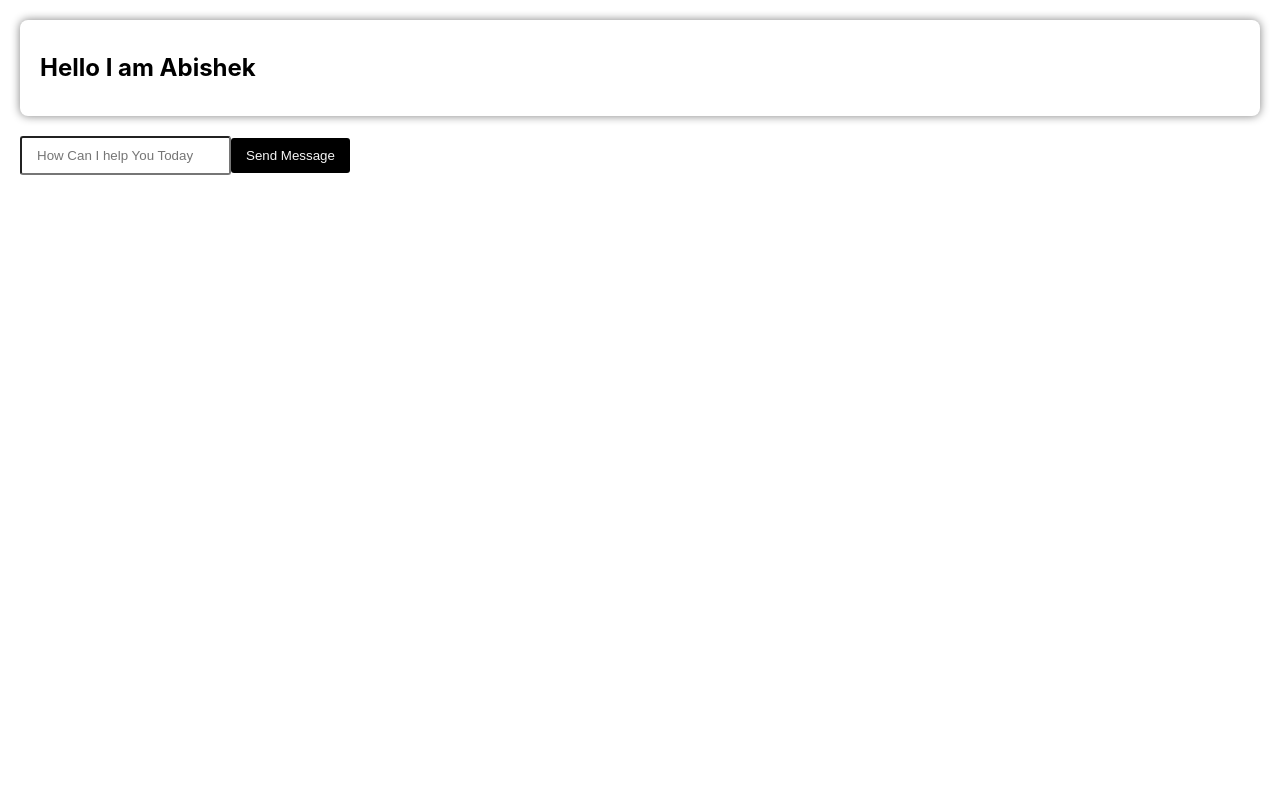
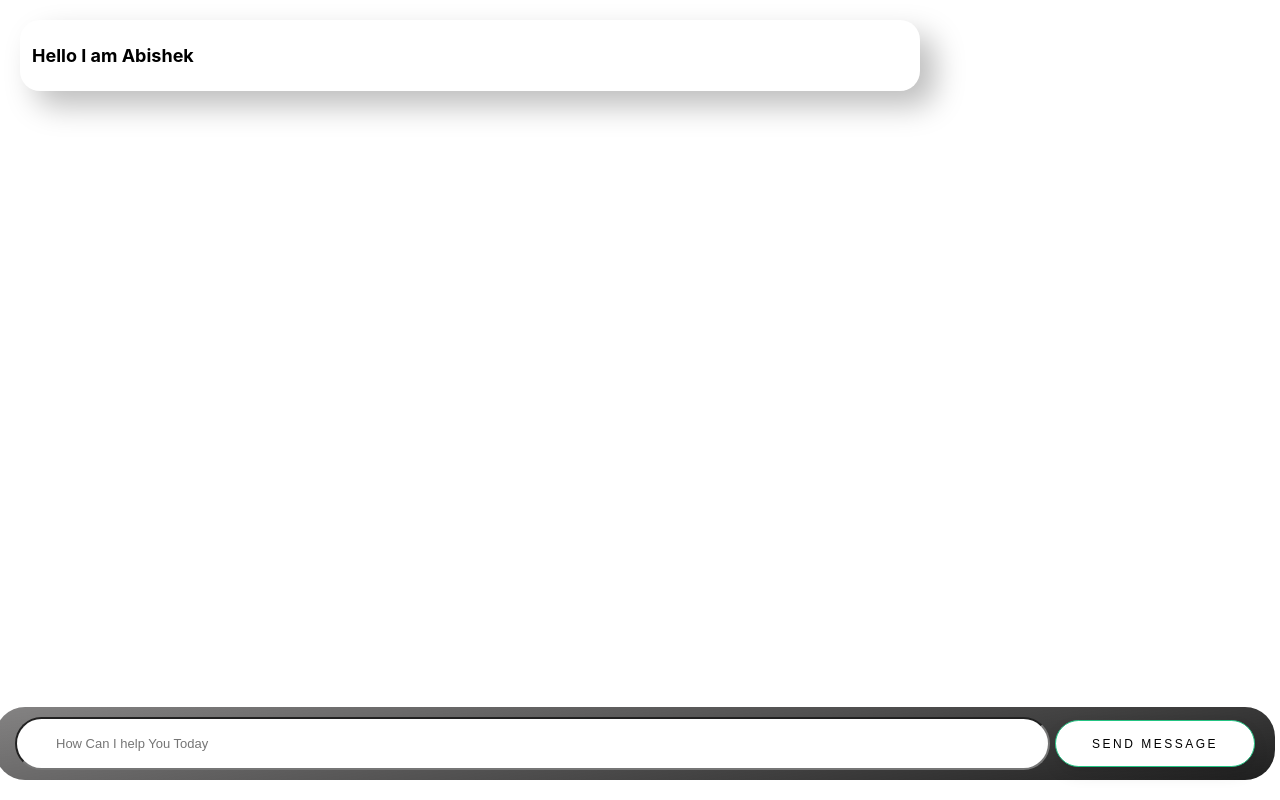
Before and after one commit to Abishek-Sivakumar/myChatgptClone, a React (Vite) app in the folder myChatgptClone/: page / in a window 1280 px wide. Built offline with nearby package versions, Linux system fonts and the light colour scheme; no server answers; what @huggingface/inference would draw is missing.

Commit message:
Almost Complete
Added the CSS from UIVerse and my previous projects

```diff
--- a/myChatgptClone/index.html
+++ b/myChatgptClone/index.html
@@ -5,6 +5,13 @@
     <link rel="icon" type="image/svg+xml" href="/vite.svg" />
     <meta name="viewport" content="width=device-width, initial-scale=1.0" />
     <title>ChatGPTClone</title>
+
+    <link rel="preconnect" href="https://fonts.googleapis.com" />
+    <link rel="preconnect" href="https://fonts.gstatic.com" crossorigin />
+    <link
+      href="https://fonts.googleapis.com/css2?family=Archivo:ital,wght@0,100..900;1,100..900&display=swap"
+      rel="stylesheet"
+    />
   </head>
   <body>
     <div id="root"></div>
--- a/myChatgptClone/src/App.css
+++ b/myChatgptClone/src/App.css
@@ -2,9 +2,23 @@
   box-sizing: border-box;
 }
 
+.archivo {
+  font-family: "Archivo", serif;
+  font-optical-sizing: auto;
+  font-weight: 200;
+  font-style: normal;
+}
+
 body {
   margin: 0;
-  padding: 20px;
+}
+
+html,
+body {
+  box-sizing: border-box;
+  height: 100%;
+  width: 100%;
+  padding: 10px;
 }
 
 .messages-container {
@@ -12,24 +26,42 @@ body {
   flex-direction: column;
   flex: 1 1 1000px;
   gap: 20px;
+  padding-bottom: 100px;
 }
 
-.message-div {
-  padding: 10px 20px;
+.messages-container > div {
+  font-size: 12px;
+  padding: 7px 12px;
   border: none;
   box-shadow: 0px 0px 10px gray;
   border-radius: 8px;
+  max-width: 900px;
+  border-radius: 30px;
+  box-shadow: 15px 15px 30px #bebebe, -15px -15px 30px #ffffff;
+  border-radius: 20px;
 }
 
-.sendButton {
+.userMsg {
+  align-self: flex-end;
+  background: linear-gradient(
+    170deg,
+    rgba(58, 56, 56, 0.623) 0%,
+    rgb(31, 31, 31) 100%
+  );
+  box-shadow: 0 25px 50px rgba(0, 0, 0, 0.55);
+  color: white;
+}
+
+/* .sendButton {
   padding: 10px 15px;
   text-align: center;
   border-radius: 3px;
   background-color: black;
   color: whitesmoke;
   transition: all 0.3s ease-in-out;
-  margin-top: 20px;
   border: none;
+  font-family: Inter, system-ui, Avenir, Helvetica, Arial, sans-serif;
+  font-weight: 700;
 }
 
 .sendButton:hover {
@@ -37,11 +69,88 @@ body {
   background-color: white;
   color: tomato;
   border: 2px solid brown;
+} */
+button {
+  padding: 1.3em 3em;
+  font-size: 12px;
+  text-transform: uppercase;
+  letter-spacing: 2.5px;
+  font-weight: 500;
+  color: #000;
+  background-color: #fff;
+  border: 1px solid #23c483;
+  border-radius: 45px;
+  box-shadow: 0px 8px 15px rgba(0, 0, 0, 0.1);
+  transition: all 0.3s ease 0s;
+  cursor: pointer;
+  outline: none;
+}
+
+button:hover {
+  background-color: #23c483;
+  box-shadow: 0px 15px 20px rgba(46, 229, 157, 0.4);
+  color: #fff;
+  transform: translateY(-7px);
+}
+
+button:active {
+  transform: translateY(-1px);
 }
 
 #userInput {
-  padding: 10px 15px;
+  flex-grow: 1;
   border-radius: 3px;
   border-radius: 3px;
-  margin-top: 20px;
+  margin-right: 5px;
+  padding: 1.3em 3em;
+  font-size: 13px;
+  font-weight: 500;
+  border-radius: 40px;
 }
+
+.input-form {
+  display: flex;
+  justify-content: flex-end;
+  align-items: center;
+  flex: 1 1 1000px;
+  position: fixed;
+  padding: 10px 20px;
+  bottom: 20px;
+  right: 5px;
+  width: 100%;
+  margin-left: 10px;
+  font-family: Inter, sans-serif;
+  background: linear-gradient(
+    170deg,
+    rgba(58, 56, 56, 0.623) 0%,
+    rgb(31, 31, 31) 100%
+  );
+  border-radius: 30px;
+}
+
+.empty-div {
+  height: 100px;
+  width: 900px;
+  margin: 10px;
+  display: flex;
+  padding: 10px;
+  align-items: center;
+  justify-content: start;
+}
+
+@keyframes appear {
+  from {
+    opacity: 0;
+    scale: 0.5;
+  }
+  to {
+    opacity: 1;
+    scale: 1;
+  }
+}
+
+.messages-container > div {
+  animation: appear linear;
+  animation-timeline: view();
+  animation-range: entry 0% cover 40%;
+}
--- a/myChatgptClone/src/App.jsx
+++ b/myChatgptClone/src/App.jsx
@@ -6,7 +6,8 @@ import { nanoid } from "nanoid";
 function App() {
   const [message, setMessage] = useState([
     {
-      type: "user",
+      id: nanoid(),
+      type: "bot",
       msg: "Hello I am Abishek",
     },
   ]);
@@ -16,12 +17,12 @@ function App() {
   // });
 
   const messagesChat = message.map((chat) => (
-    <div className="message-div" key={nanoid()}>
+    <div className={chat.type == "user" ? "userMsg" : null} key={chat.id}>
       <h2>{chat.msg}</h2>
     </div>
   ));
 
-  console.log(messagesChat);
+  // console.log(messagesChat);
 
   // function getMessage(formData) {
   //   console.log(formData.get("userInput"));
@@ -32,26 +33,29 @@ function App() {
     setMessage((prevMsg) => [
       ...prevMsg,
       {
+        id: nanoid(),
         type: "user",
         msg: userInput,
       },
     ]);
-    console.log(message);
+    // console.log(message);
     const msgData = await getMessageFromMistral(userInput);
     setMessage((prevBotMsg) => [
       ...prevBotMsg,
       {
+        id: nanoid(),
         type: "bot",
         msg: msgData,
       },
     ]);
-    console.log(msgData);
+    // console.log(msgData);
   }
 
   return (
     <>
       <section className="messages-container">{messagesChat}</section>
-      <form action={getMessages}>
+      <div className="empty-div"></div>
+      <form action={getMessages} className="input-form">
         <input
           type="text"
           id="userInput"
```
